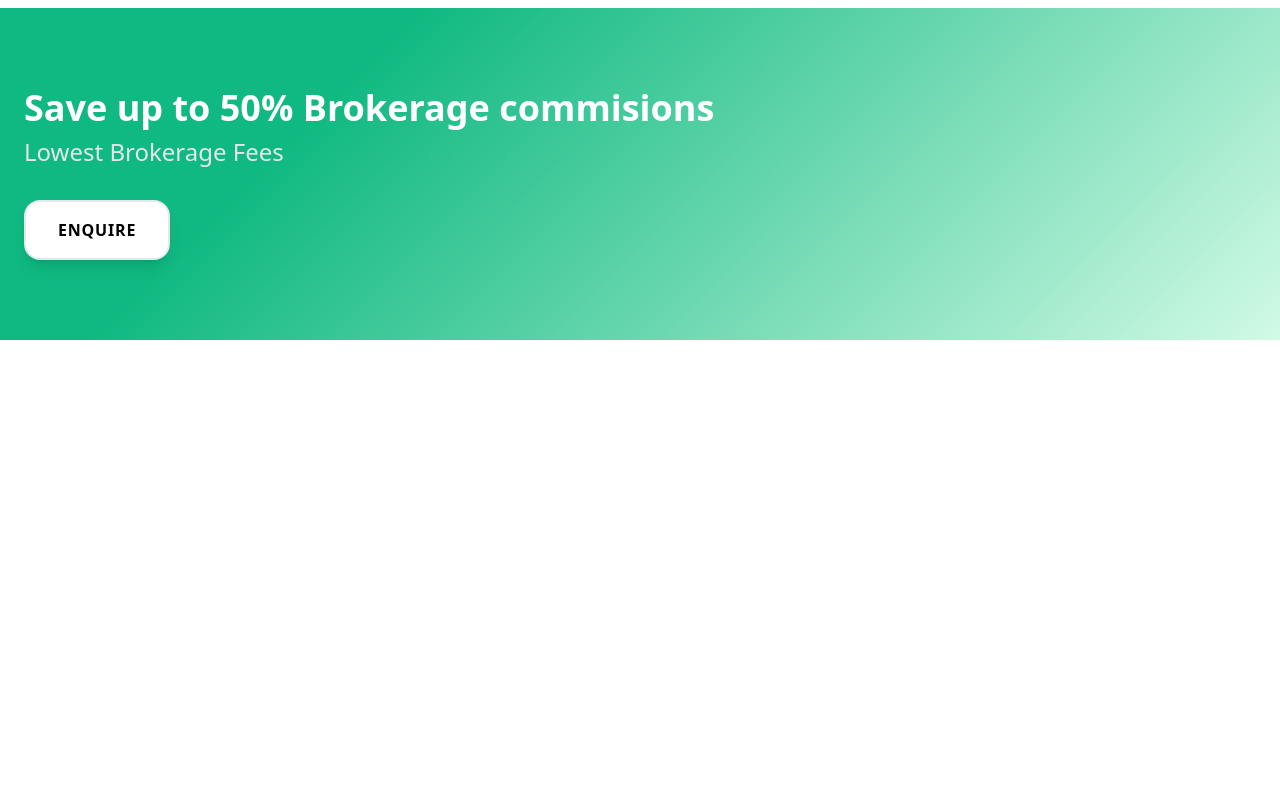
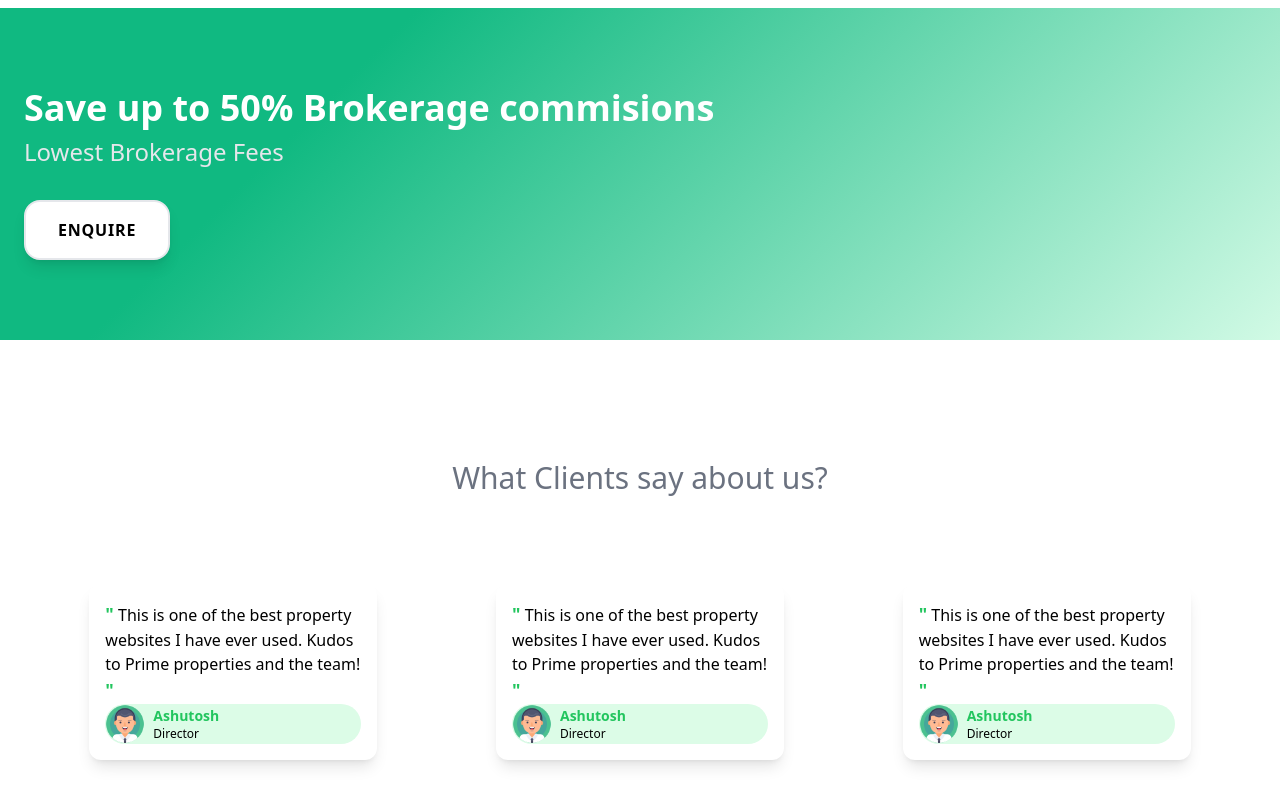
Before and after one commit to ss12932/real-estate-tw, a website: page index.html in a window 1280 px wide. Shown: the part 3146-3946 px from the top of the page. Before the commit the page ends 3486 px from the top, so only its background shows below. Drawn offline with Linux system fonts and the light colour scheme.

Commit message:
testimonial section completed

```diff
--- a/index.html
+++ b/index.html
@@ -300,5 +300,79 @@
         </button>
       </div>
     </div>
+    <div class="mt-20 flex justify-center p-10">
+      <h2 class="text-3xl text-gray-500 mb-2">What Clients say about us?</h2>
+    </div>
+    <!-- card container -->
+    <div
+      class="p-10 grid sm:grid-cols-1 gap-5 md:grid-cols-3 lg:grid-cols-3 xl:grid-cols-3"
+    >
+      <!-- card 1 -->
+      <div class="w-72 mx-auto shadow-lg bg-white rounded-xl p-4">
+        <p class="text-grey-600">
+          <span class="text-green-500 text-lg font-bold">"</span>
+          This is one of the best property websites I have ever used. Kudos to
+          Prime properties and the team!
+          <span class="text-green-500 text-lg font-bold">"</span>
+        </p>
+        <div class="flex rounded-full bg-green-100 items-center">
+          <a class="block relative" href="">
+            <img
+              class="h-10 w-10 rounded-full mx-auto"
+              src="./assets/img/avatar.png"
+              alt=""
+            />
+          </a>
+          <div class="flex flex-col ml-2 justify-between">
+            <span class="text-sm text-green-500 font-semibold">Ashutosh</span>
+            <span class="text-xs flex items-center">Director</span>
+          </div>
+        </div>
+      </div>
+      <!-- card 2 -->
+      <div class="w-72 mx-auto shadow-lg bg-white rounded-xl p-4">
+        <p class="text-grey-600">
+          <span class="text-green-500 text-lg font-bold">"</span>
+          This is one of the best property websites I have ever used. Kudos to
+          Prime properties and the team!
+          <span class="text-green-500 text-lg font-bold">"</span>
+        </p>
+        <div class="flex rounded-full bg-green-100 items-center">
+          <a class="block relative" href="">
+            <img
+              class="h-10 w-10 rounded-full mx-auto"
+              src="./assets/img/avatar.png"
+              alt=""
+            />
+          </a>
+          <div class="flex flex-col ml-2 justify-between">
+            <span class="text-sm text-green-500 font-semibold">Ashutosh</span>
+            <span class="text-xs flex items-center">Director</span>
+          </div>
+        </div>
+      </div>
+      <!-- card 3 -->
+      <div class="w-72 mx-auto shadow-lg bg-white rounded-xl p-4">
+        <p class="text-grey-600">
+          <span class="text-green-500 text-lg font-bold">"</span>
+          This is one of the best property websites I have ever used. Kudos to
+          Prime properties and the team!
+          <span class="text-green-500 text-lg font-bold">"</span>
+        </p>
+        <div class="flex rounded-full bg-green-100 items-center">
+          <a class="block relative" href="">
+            <img
+              class="h-10 w-10 rounded-full mx-auto"
+              src="./assets/img/avatar.png"
+              alt=""
+            />
+          </a>
+          <div class="flex flex-col ml-2 justify-between">
+            <span class="text-sm text-green-500 font-semibold">Ashutosh</span>
+            <span class="text-xs flex items-center">Director</span>
+          </div>
+        </div>
+      </div>
+    </div>
   </body>
 </html>
```
Also changed, not shown: assets/css/main.css.
